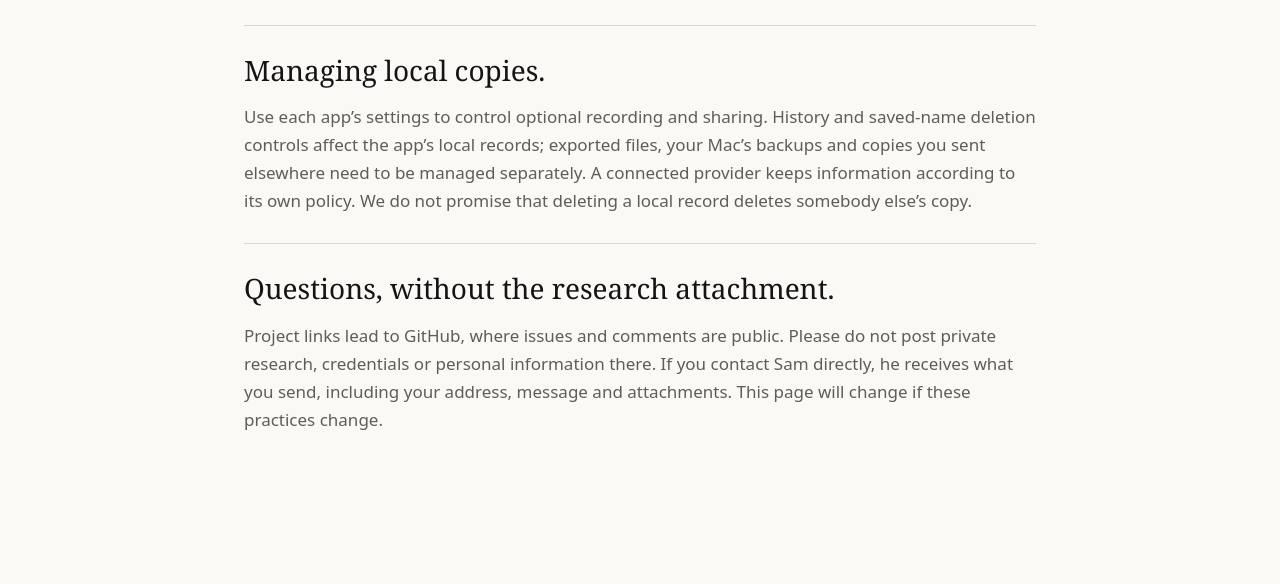
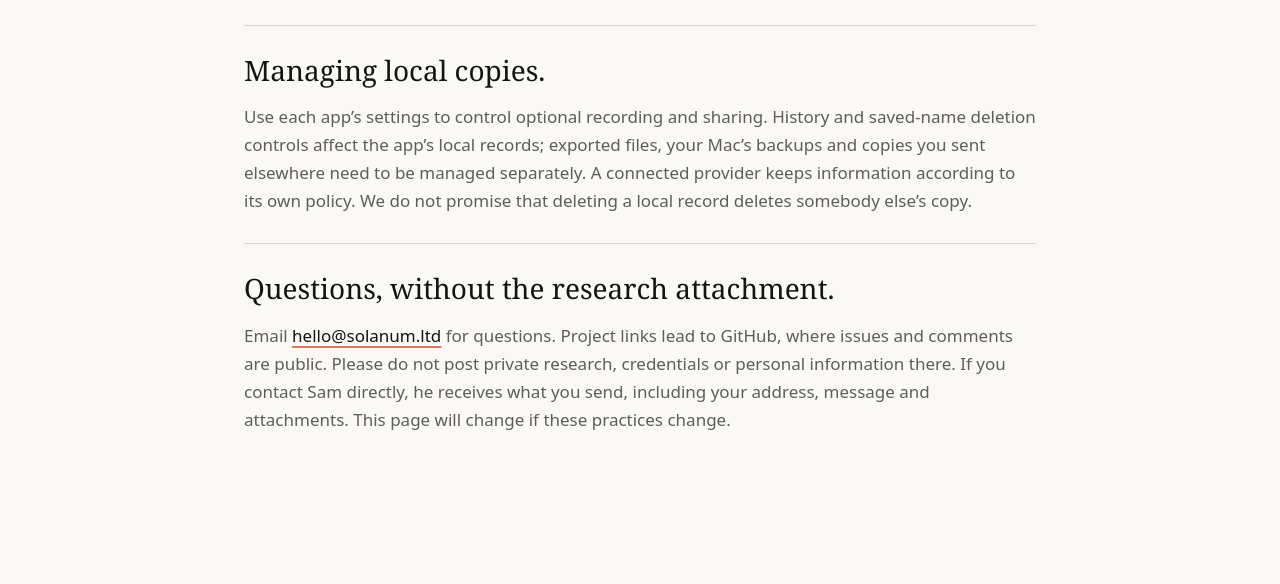
Before and after one commit to samporter14/solanum-site, a website: page privacy/index.html in a window 1280 px wide. Shown: the part 2501-3085 px from the top of the page. Drawn offline with Linux system fonts and the light colour scheme.

Commit message:
Add Solanum contact email to footers and privacy page

```diff
--- a/privacy/index.html
+++ b/privacy/index.html
@@ -52,7 +52,7 @@ a:focus-visible{outline:2px solid rgba(31,30,29,0.3);outline-offset:3px}
 <section style="border-top:1px solid rgba(31,30,29,.15);padding:28px 0"><h2 style="font:400 28px/1.2 Georgia,serif;margin:0 0 16px">Nidus keeps a local notebook.</h2><div class="policy-copy" style="color:#5E5D59;font-size:17px;line-height:28px">Nidus stores settings and, depending on your choices and version, session history, projects, goals, inbox items and next-step notes locally. Blocking inspects running apps and browser tabs to apply your rules. Optional Calendar access reads event times to help choose when a session ends; it does not need event titles for this.<br><br>Activity recording and document or conversation names are separate options, both off by default in the reviewed current code. If enabled, they can put app and recognized-site durations, plus selected tab or front-window names, into local history and exports. Nidus does not read document contents for Activity. Names can still be private: choose exclusions, leave names off, or use Remove saved names and Clear history in Settings. Disabling a recording option does not erase all previously finished history.<br><br>Nidus and Capsid can exchange local focus status. Sharing Capsid task names also needs Capsid’s sharing switch and Nidus’s name option. Optional Plaque sharing writes a local focus snapshot, which can include goal or project text if you choose; sending a page from Plaque is a separate action. Websites or Shortcuts that you ask Nidus to open may make their own network connections.</div></section>
 <section style="border-top:1px solid rgba(31,30,29,.15);padding:28px 0"><h2 style="font:400 28px/1.2 Georgia,serif;margin:0 0 16px">This website has a host.</h2><div class="policy-copy" style="color:#5E5D59;font-size:17px;line-height:28px">These pages use local assets and system fonts. We have not added advertising trackers, forms or analytics scripts to the reviewed site. Cloudflare serves and protects it, so Cloudflare receives connection information such as your IP address, browser request headers and the page requested. Its response headers can also ask browsers to send network error reports. That is data processing, even on a simple static website. See <a href="https://www.cloudflare.com/privacypolicy/">Cloudflare’s privacy policy</a>.</div></section>
 <section style="border-top:1px solid rgba(31,30,29,.15);padding:28px 0"><h2 style="font:400 28px/1.2 Georgia,serif;margin:0 0 16px">Managing local copies.</h2><div class="policy-copy" style="color:#5E5D59;font-size:17px;line-height:28px">Use each app’s settings to control optional recording and sharing. History and saved-name deletion controls affect the app’s local records; exported files, your Mac’s backups and copies you sent elsewhere need to be managed separately. A connected provider keeps information according to its own policy. We do not promise that deleting a local record deletes somebody else’s copy.</div></section>
-<section style="border-top:1px solid rgba(31,30,29,.15);padding:28px 0"><h2 style="font:400 28px/1.2 Georgia,serif;margin:0 0 16px">Questions, without the research attachment.</h2><div class="policy-copy" style="color:#5E5D59;font-size:17px;line-height:28px">Project links lead to GitHub, where issues and comments are public. Please do not post private research, credentials or personal information there. If you contact Sam directly, he receives what you send, including your address, message and attachments. This page will change if these practices change.</div></section>
+<section id="contact" style="border-top:1px solid rgba(31,30,29,.15);padding:28px 0"><h2 style="font:400 28px/1.2 Georgia,serif;margin:0 0 16px">Questions, without the research attachment.</h2><div class="policy-copy" style="color:#5E5D59;font-size:17px;line-height:28px">Email <a href="mailto:hello@solanum.ltd">hello@solanum.ltd</a> for questions. Project links lead to GitHub, where issues and comments are public. Please do not post private research, credentials or personal information there. If you contact Sam directly, he receives what you send, including your address, message and attachments. This page will change if these practices change.</div></section>
   </main>
   <footer style="max-width: 1280px; margin: 0 auto; box-sizing: border-box; padding: 48px clamp(20px, 5vw, 64px); display: flex; flex-direction: column; gap: 32px">
     <div style="display: flex; flex-wrap: wrap; align-items: center; justify-content: space-between; gap: 24px 48px">
@@ -68,6 +68,7 @@ a:focus-visible{outline:2px solid rgba(31,30,29,0.3);outline-offset:3px}
         <a href="../nidus/" style="display: flex; align-items: center; min-height: 44px; font-size: 15px; line-height: 23px">Nidus</a>
         <a href="../updates/" style="display: flex; align-items: center; min-height: 44px; font-size: 15px; line-height: 23px">Updates</a>
         <a href="https://github.com/samporter14" style="display: flex; align-items: center; min-height: 44px; font-size: 15px; line-height: 23px">GitHub</a>
+        <a href="mailto:hello@solanum.ltd" style="display: flex; align-items: center; min-height: 44px; font-size: 15px; line-height: 23px">Email</a>
       </nav>
     </div>
     <div style="border-top: 1px solid rgba(31, 30, 29, 0.15); padding-top: 24px; font-family: 'Anthropic Mono', 'JetBrains Mono', 'SF Mono', Monaco, 'Courier New', monospace; font-size: 12px; line-height: 19px; color: #73726C">&copy; 2026 Solanum. <a href="../privacy/">Privacy</a>.<br>Capsid is an unofficial personal project, not affiliated with or endorsed by Anthropic. <a href="https://github.com/samporter14/bench/blob/main/LICENSE">Capsid source license</a> · <a href="https://github.com/samporter14/nidus/blob/main/LICENSE">Nidus source license</a>.</div>
```
Also changed, not shown: 404.html (+1 -0 lines), capsid/index.html (+1 -0 lines), capsid/phone/index.html (+1 -0 lines), index.html (+1 -0 lines), nidus/index.html (+1 -0 lines), updates/index.html (+1 -0 lines).
